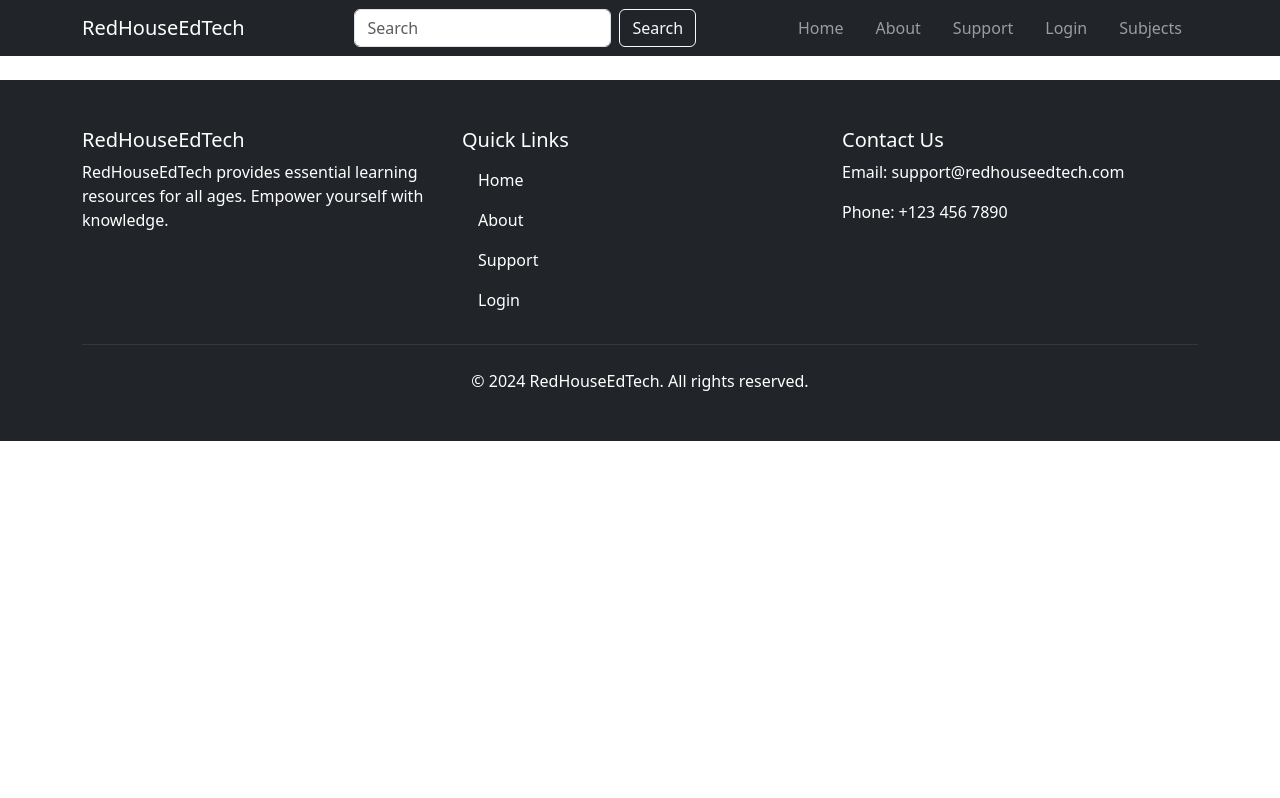
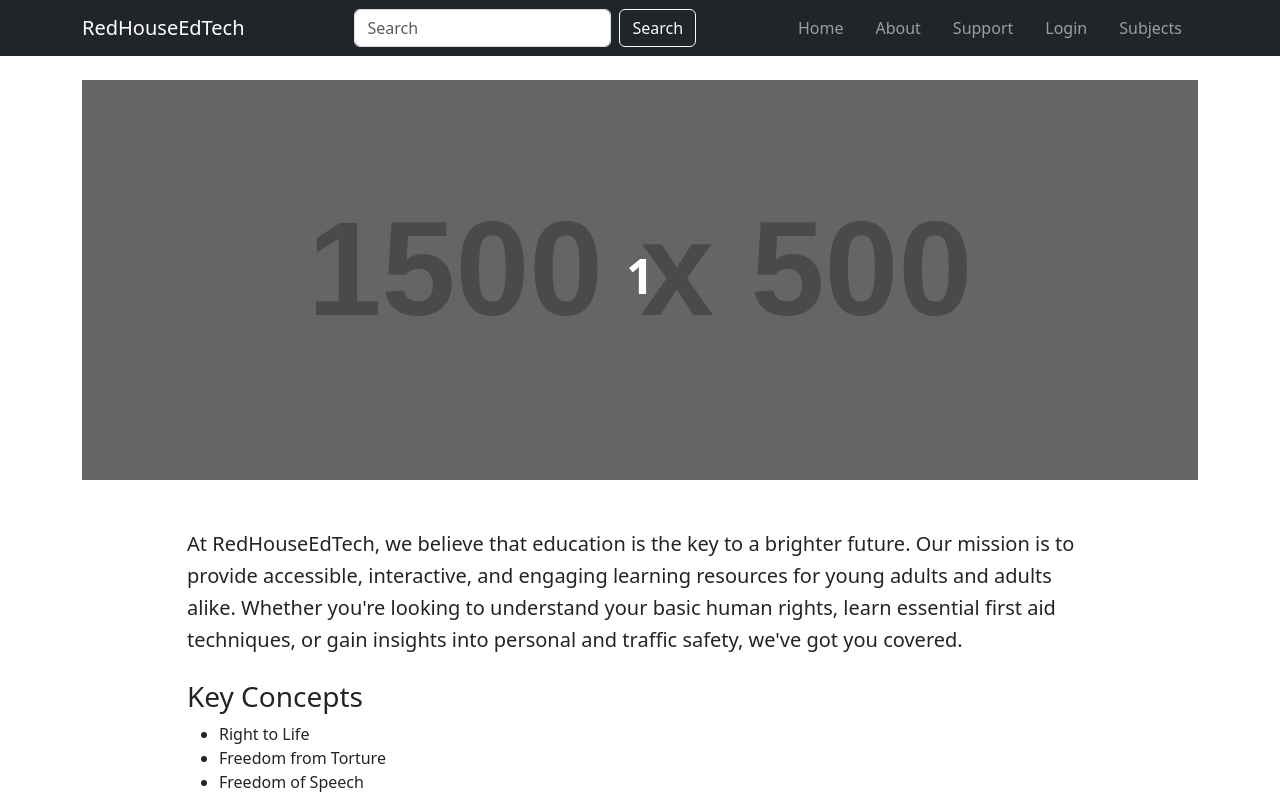
Before and after one commit to RedHouseOP/RedHouseEdTech, a React (Vite) app in the folder frontend/: page /concept/1 in a window 1280 px wide. Shown: the top 798 px of the page. Built offline with nearby package versions, Linux system fonts and the light colour scheme.

Commit message:
Added concept intro

```diff
--- a/frontend/src/App.jsx
+++ b/frontend/src/App.jsx
@@ -6,6 +6,7 @@ import Footer from './components/Footer';
 import HomePage from './pages/HomePage';
 import SubjectPage from './pages/SubjectPage';
 import AuthForm from './pages/AuthForm';
+import ConceptIntro from './pages/ConceptIntro';
 import { SubjectProvider } from './context/subjectContext';
 
 export default function App() {
@@ -18,6 +19,7 @@ export default function App() {
                         <Route path="/" element={<HomePage />} />
                         <Route path="/login" element={<AuthForm />} />
                         <Route path="/subject" element={<SubjectPage />} />
+                        <Route path="/concept/:title" element={<ConceptIntro />} />
                     </Routes>
                 </SubjectProvider>
             </div>
--- a/frontend/src/components/SubjectCard.jsx
+++ b/frontend/src/components/SubjectCard.jsx
@@ -1,7 +1,10 @@
-import React from 'react';
 import { Card, Button } from 'react-bootstrap';
+import { useNavigate } from 'react-router-dom';
+
 
 const SubjectCard = ({ subject }) => {
+
+    const navigate = useNavigate();
     return (
         <>
             <style type="text/css">
@@ -79,7 +82,7 @@ const SubjectCard = ({ subject }) => {
                 <Card.Body>
                     <Card.Title>{subject.name}</Card.Title>
                     <Card.Text>{subject.description}</Card.Text>
-                    <Button className="custom-button">
+                    <Button className="custom-button" onClick={()=>navigate(`/concept/${subject._id}`)}style={{ cursor: 'pointer'}}>
                         Start →
                     </Button>
                 </Card.Body>
--- /dev/null
+++ b/frontend/src/pages/ConceptIntro.jsx
@@ -0,0 +1,77 @@
+// frontend/src/components/ConceptIntro.jsx
+import { Container, Row, Col } from 'react-bootstrap';
+import { useParams } from 'react-router-dom';
+
+const ConceptIntro = () => {
+    const { title } = useParams();
+
+    const introText = `At RedHouseEdTech, we believe that education is the key to a brighter future. Our mission is to provide accessible, interactive, and engaging learning resources for young adults and adults alike. Whether you're looking to understand your basic human rights, learn essential first aid techniques, or gain insights into personal and traffic safety, we've got you covered.`;
+
+    const keyConcepts = [
+        'Right to Life',
+        'Freedom from Torture',
+        'Freedom of Speech',
+        'Right to Education',
+        'Right to Privacy'
+    ];
+
+    const backgroundImage = 'https://via.placeholder.com/1500x500';
+
+    return (
+        <>
+            <div
+                className="concept-intro"
+                style={{
+                    backgroundImage: `url(${ backgroundImage })`,
+                    height: '50vh',
+                    backgroundSize: 'cover',
+                    backgroundPosition: 'center',
+                    display: 'flex',
+                    alignItems: 'center',
+                    position: 'relative',
+                    color: 'white',
+                }}
+            >
+                <div
+                    className="overlay"
+                    style={{
+                        backgroundColor: 'rgba(0, 0, 0, 0.5)',
+                        width: '100%',
+                        height: '100%',
+                        display: 'flex',
+                        alignItems: 'center',
+                        justifyContent: 'center',
+                    }}
+                >
+                    <Container>
+                        <Row className="justify-content-center text-center">
+                            <Col md={8}>
+                                <h1 className="concept-title" style={{ fontSize: '3rem', fontWeight: 'bold' }}>
+                                    {title}
+                                </h1>
+                            </Col>
+                        </Row>
+                    </Container>
+                </div>
+            </div>
+
+            <Container className="mt-5">
+                <Row className="justify-content-center">
+                    <Col md={10}>
+                        <p className="intro-text" style={{ fontSize: '1.25rem', lineHeight: '1.6' }}>
+                            {introText}
+                        </p>
+                        <h3 className="mt-4">Key Concepts</h3>
+                        <ul>
+                            {keyConcepts.map((concept, index) => (
+                                <li key={index}>{concept}</li>
+                            ))}
+                        </ul>
+                    </Col>
+                </Row>
+            </Container>
+        </>
+    );
+};
+
+export default ConceptIntro;
```
